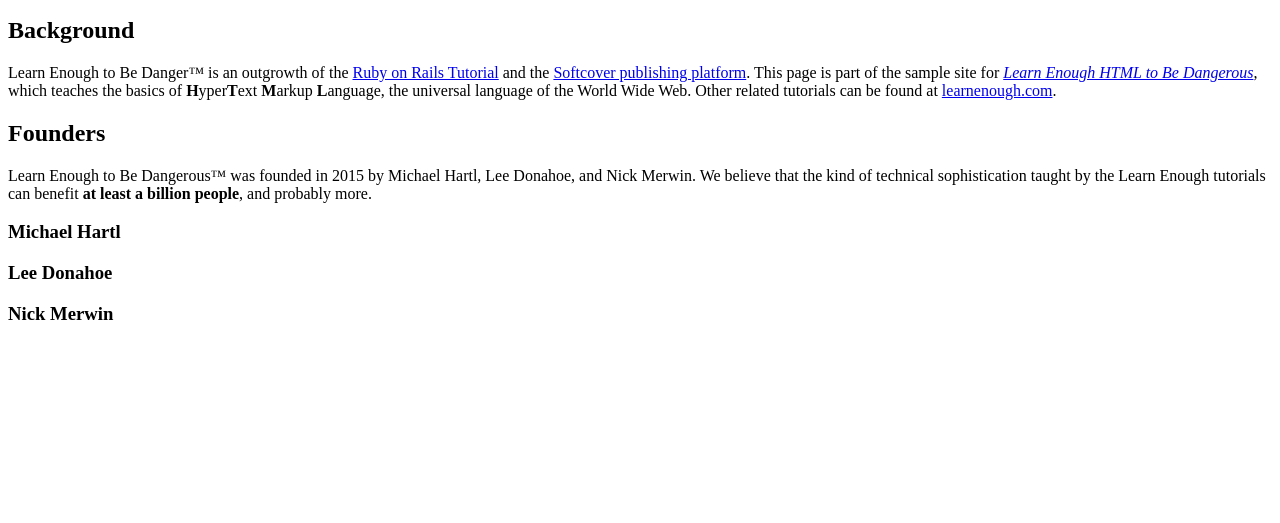
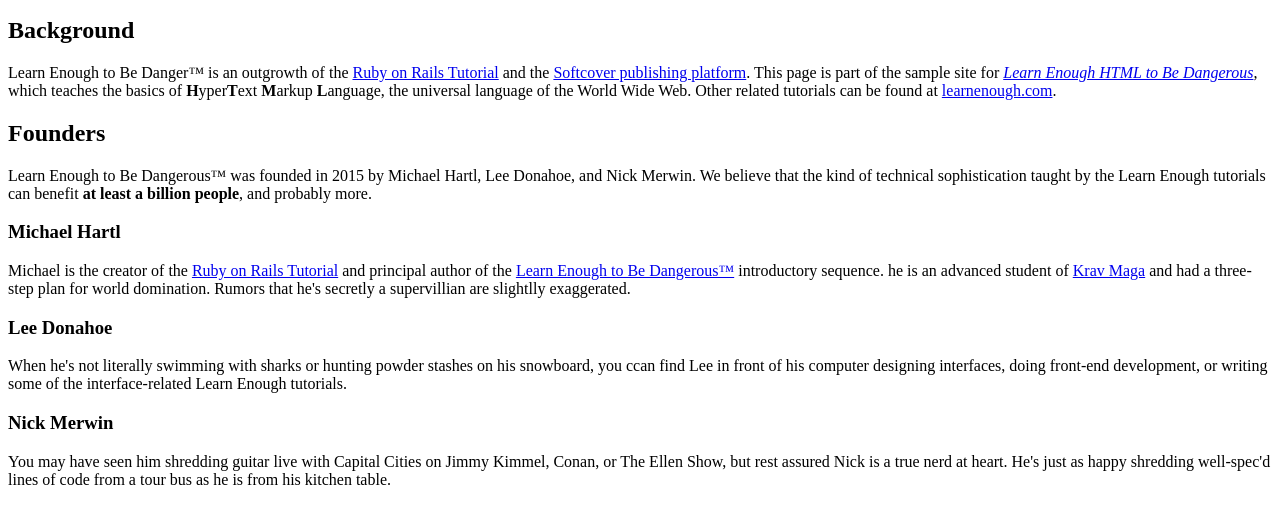
Before and after one commit to jonathondhackett/sample_website, a plain HTML site: page index.html in a window 1280 px wide. Shown: the part 137-660 px from the top of the page. Drawn offline with Linux system fonts and the light colour scheme.

Commit message:
Add founder bios

```diff
--- a/index.html
+++ b/index.html
@@ -27,9 +27,21 @@
 
     <h3>Michael Hartl</h3>
 
+    <p>
+      Michael is the creator of the <a href='https://www.railstutorial.org/'>Ruby on Rails Tutorial</a> and principal author of the <a href="https://www.learnenough.com/">Learn Enough to Be Dangerous™</a> introductory sequence.  he is an advanced student of <a href="https://www.kravmaga.ccom/">Krav Maga</a> and had a three-step plan for world domination. Rumors that he's secretly a supervillian are slightlly exaggerated.
+    </p>
+
     <h3>Lee Donahoe</h3>
+
+    <p>
+      When he's not literally swimming with sharks or hunting powder stashes on his snowboard, you ccan find Lee in front of his computer designing interfaces, doing front-end development, or writing some of the interface-related Learn Enough tutorials.
+    </p>
 
     <h3>Nick Merwin</h3>
 
+    <p>
+      You may have seen him shredding guitar live with Capital Cities on Jimmy Kimmel, Conan, or The Ellen Show, but rest assured Nick is a true nerd at heart. He's just as happy shredding well-spec'd lines of code from a tour bus as he is from his kitchen table.
+    </p>
+
 </body>
 </html>
```
